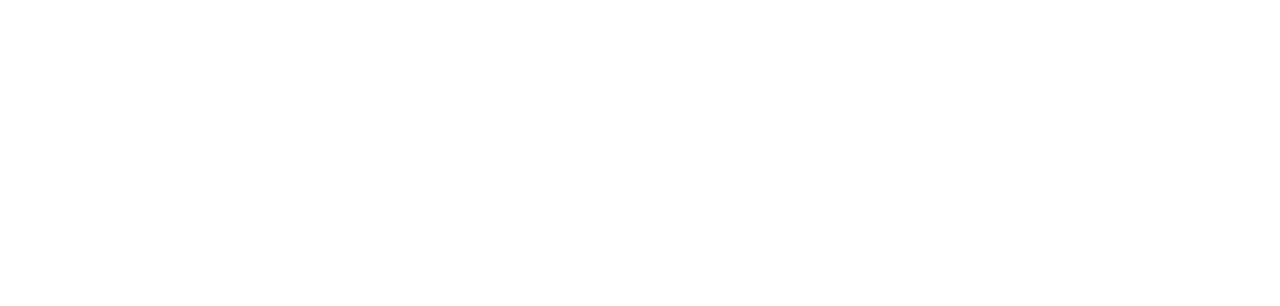
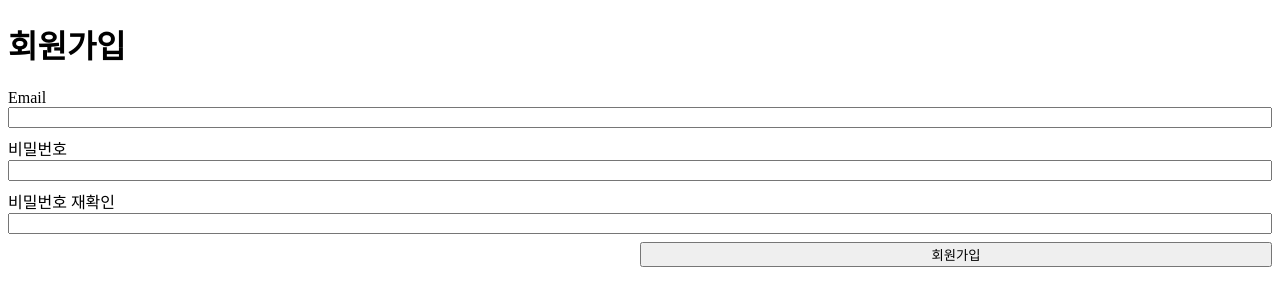
Before and after one commit to hautest/sns-front-vue, a Vue app: page /sign-up in a window 1280 px wide. Before the commit this address had no page. Shown: the top 306 px of the page. Built offline with nearby package versions, Linux system fonts and the light colour scheme.

Commit message:
회원가입 페이지 UI 만들기

```diff
--- a/src/router/index.ts
+++ b/src/router/index.ts
@@ -1,5 +1,6 @@
 import { createRouter, createWebHistory } from "vue-router";
 import HomeView from "../views/HomeView.vue";
+import SignUp from "../views/SignUp.vue";
 
 const router = createRouter({
   history: createWebHistory(import.meta.env.BASE_URL),
@@ -9,14 +10,11 @@
       name: "home",
       component: HomeView,
     },
-    // {
-    //   path: "/about",
-    //   name: "about",
-    //   // route level code-splitting
-    //   // this generates a separate chunk (About.[hash].js) for this route
-    //   // which is lazy-loaded when the route is visited.
-    //   component: () => import("../views/AboutView.vue"),
-    // },
+    {
+      path: "/sign-up",
+      name: "sign-up",
+      component: SignUp,
+    },
   ],
 });
 
--- /dev/null
+++ b/src/views/SignUp.vue
@@ -0,0 +1,53 @@
+<script setup lang="ts">
+import { ref } from "vue";
+
+const email = ref("");
+const password = ref("");
+const rePassword = ref("");
+
+const handleSubmit = (e: Event) => {
+  e.preventDefault();
+  console.log(email.value, password.value, rePassword.value);
+};
+</script>
+
+<template>
+  <h1>회원가입</h1>
+  <form @submit="handleSubmit">
+    <div>
+      <label for="email">Email</label>
+      <input v-model="email" id="email" />
+    </div>
+    <div>
+      <label for="password">비밀번호</label>
+      <input id="password" />
+    </div>
+    <div>
+      <label for="rePassword">비밀번호 재확인</label>
+      <input id="rePassword" />
+    </div>
+    <div class="submitButton">
+      <button>회원가입</button>
+    </div>
+  </form>
+</template>
+
+<style scoped>
+form {
+  display: flex;
+  flex-direction: column;
+  gap: 8px;
+}
+div {
+  display: flex;
+  flex-direction: column;
+}
+button {
+  width: 50%;
+}
+.submitButton {
+  display: flex;
+  flex-direction: row;
+  justify-content: flex-end;
+}
+</style>
--- a/tsconfig.json
+++ b/tsconfig.json
@@ -5,7 +5,8 @@
     "baseUrl": ".",
     "paths": {
       "@/*": ["./src/*"]
-    }
+    },
+    "isolatedModules": false
   },
 
   "references": [
```
